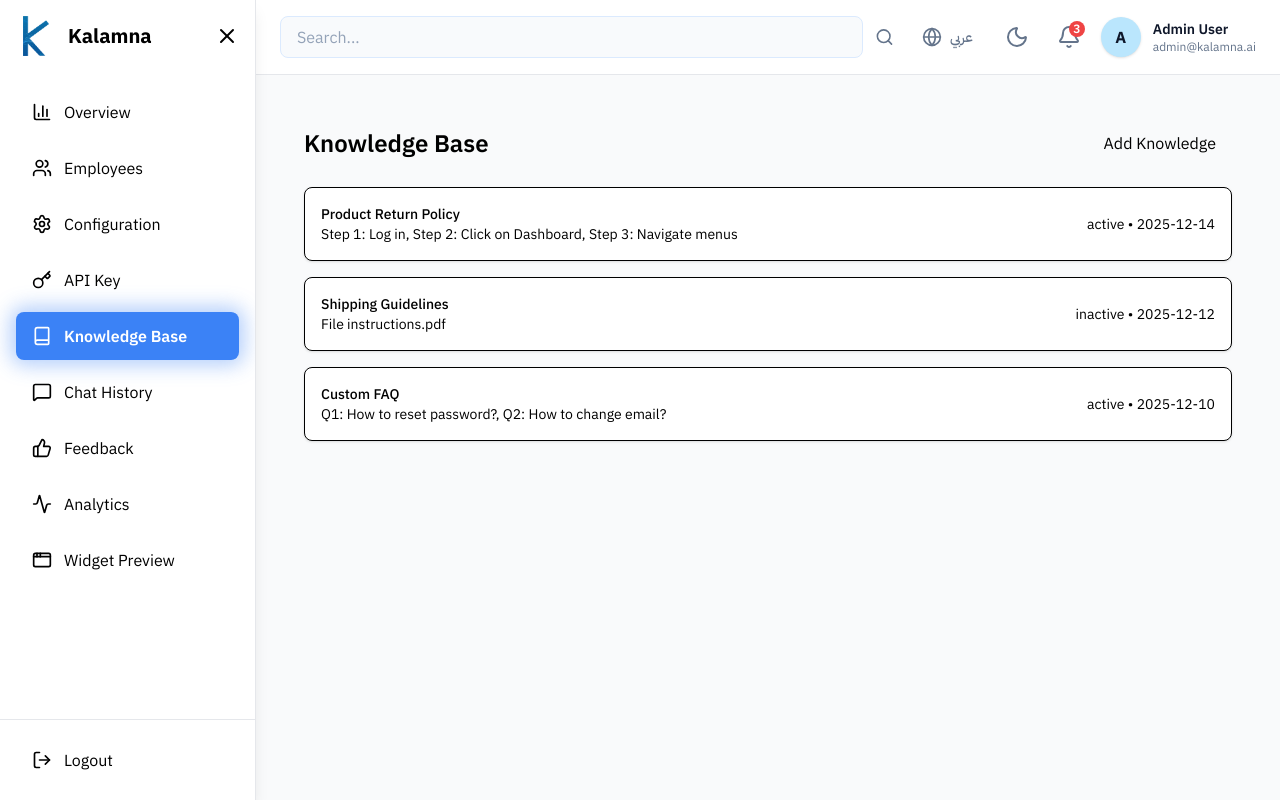
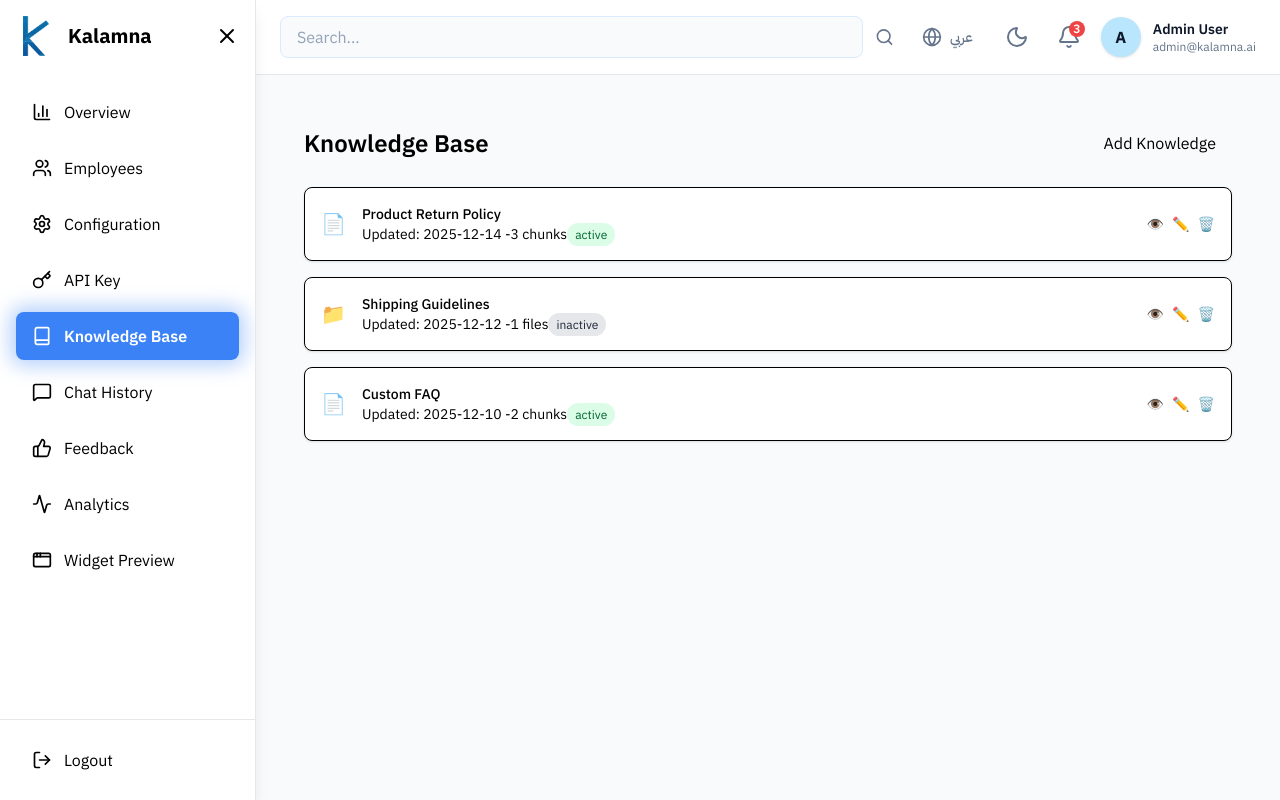
Before and after one commit to Kalamna/Kalamna-Dashboard, a React (Vite) app: page /knowledge-base in a window 1280 px wide. Built offline with nearby package versions, Linux system fonts and the light colour scheme.

Commit message:
add knowledge card component

```diff
--- a/src/components/knowledge-base/KnowledgeSection.tsx
+++ b/src/components/knowledge-base/KnowledgeSection.tsx
@@ -10,3 +10,69 @@ export function KnowledgeSection() {
     </div>
   );
 }
+
+import React from "react";
+
+interface KnowledgeCardProps {
+  title: string;
+  type: "text" | "file";
+  updatedAt: string;
+  chunksCount: number;
+  status: "active" | "inactive";
+  onView?: () => void;
+  onEdit?: () => void;
+  onDelete?: () => void;
+}
+
+export const KnowledgeCard: React.FC<KnowledgeCardProps> = ({
+  title,
+  type,
+  updatedAt,
+  chunksCount,
+  status,
+  onView,
+  onEdit,
+  onDelete,
+}) => {
+  return (
+    <div className="p-4 border rounded-lg bg-white shadow-sm flex justify-between items-center">
+      {/* Left: Icon + Title + Info */}
+      <div className="flex items-center space-x-4">
+        {/* Document icon */}
+        <div className="text-xl">
+          {type === "text" ? "📄" : "📁"}
+        </div>
+
+        {/* Title and info */}
+        <div>
+          <h2 className="font-medium">{title}</h2>
+          <p className="text-sm text-muted-foreground">
+              Updated: {updatedAt} -
+              {chunksCount} {type === "text" ? "chunks" : "files"}
+              <span className={`px-2 py-1 text-xs rounded-full ${
+                status === "active" ? "bg-green-100 text-green-800" : "bg-gray-200 text-gray-800"
+              }`} >
+              {status}
+              </span>
+            </p>
+        </div>
+      </div>
+
+      {/* Right: Status badge + action icons */}
+      <div className="flex items-center space-x-4">
+        {/* Action icons */}
+        <div className="flex space-x-2 text-gray-500">
+          <button onClick={onView} title="View">
+            👁️
+          </button>
+          <button onClick={onEdit} title="Edit">
+            ✏️
+          </button>
+          <button onClick={onDelete} title="Delete">
+            🗑️
+          </button>
+        </div>
+      </div>
+    </div>
+  );
+};
--- a/src/pages/knowledge-base/KnowledgeBasePage.tsx
+++ b/src/pages/knowledge-base/KnowledgeBasePage.tsx
@@ -1,5 +1,6 @@
 import { knowledgeMockData } from "../../components/knowledge-base/mockData";
 import type { KnowledgeEntry } from "../../components/knowledge-base/types";
+import { KnowledgeCard } from "../../components/knowledge-base/KnowledgeSection";
 
 export const KnowledgeBasePage = () => {
   return (
@@ -18,22 +19,19 @@ export const KnowledgeBasePage = () => {
       {/* Page content placeholder */}
       <div className="text-sm text-muted-foreground">
         <div className="space-y-4">
-          {knowledgeMockData.map((entry: KnowledgeEntry) => (
-            <div
-              key={entry.id}
-              className="p-4 border rounded-lg bg-white shadow-sm flex justify-between items-center"
-            >
-              <div>
-                <h2 className="font-medium">{entry.title}</h2>
-                <p className="text-sm text-muted-foreground">
-                  {entry.chunks.join(", ")}
-                </p>
-              </div>
-              <div className="text-sm text-muted-foreground">
-                {entry.status} • {entry.updatedAt}
-              </div>
-            </div>
-          ))}
+        {knowledgeMockData.map((entry) => (
+        <KnowledgeCard
+          key={entry.id}
+          title={entry.title}
+          type={entry.type}
+          updatedAt={entry.updatedAt}
+          chunksCount={entry.chunks.length}
+          status={entry.status}
+          onView={() => console.log("View", entry.id)}
+          onEdit={() => console.log("Edit", entry.id)}
+          onDelete={() => console.log("Delete", entry.id)}
+        />
+      ))}
         </div>
       </div>
     </div>
```
